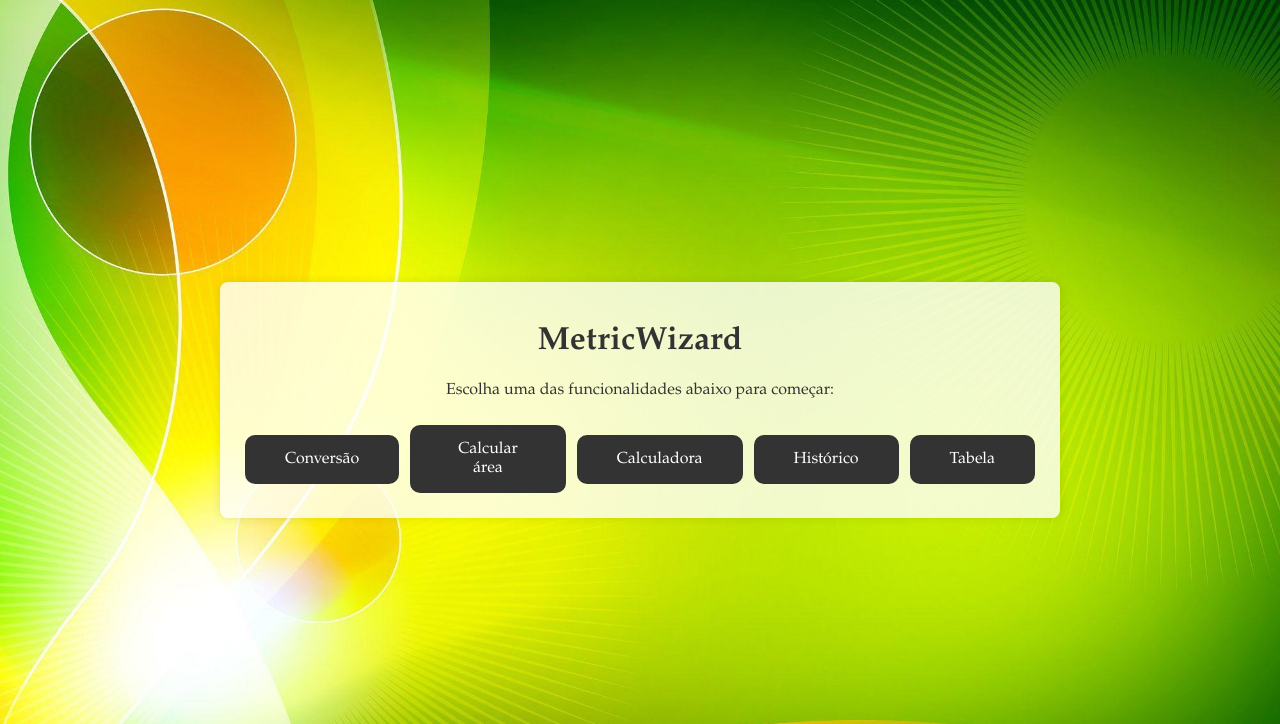
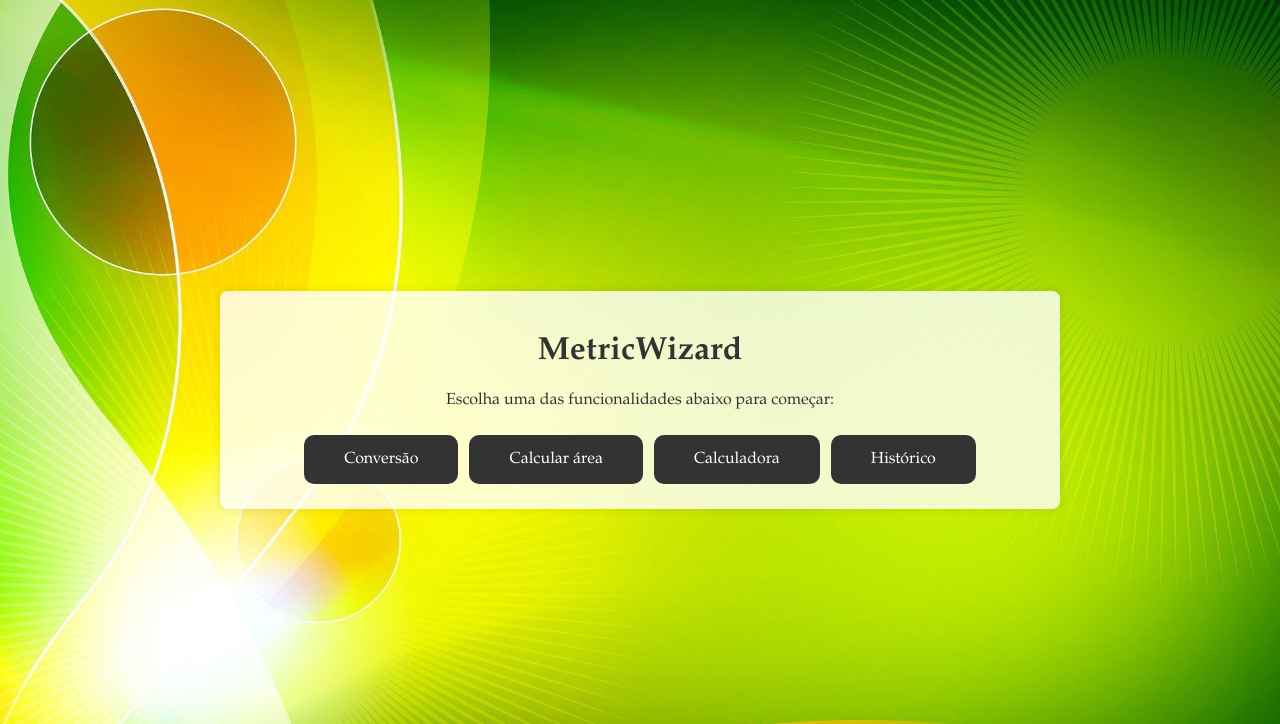
Before and after one commit to Swampertian/Conversor-de-Medidas, a PHP site: page / in a window 1280 px wide. Shown: the top 724 px of the page. Run offline with PHP 8.4, Linux system fonts and the light colour scheme.

Commit message:
Atualização do README

```diff
--- a/public/index.php
+++ b/public/index.php
@@ -25,7 +25,6 @@
             <a href="calculadoraApp.php" class="btn">Calcular área</a>
             <a href="CalculadoraNum.php" class="btn">Calculadora</a>
             <a href="historicoApp.php" class= "btn">Histórico</a>
-            <a href="tabela.php" class = "btn">Tabela</a>
         </div>
     </div>
 
```
Also changed, not shown: README.md, 1 other file.
